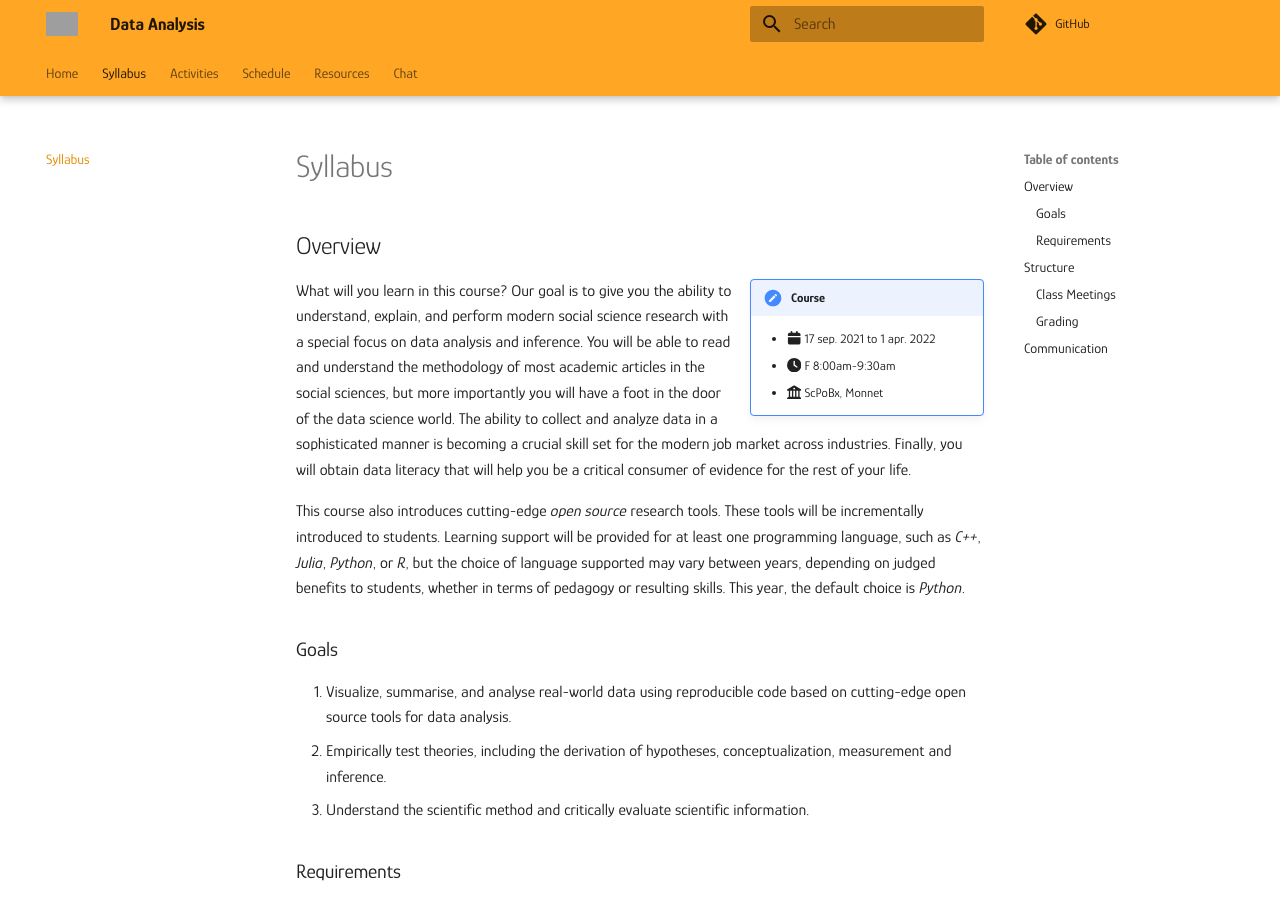
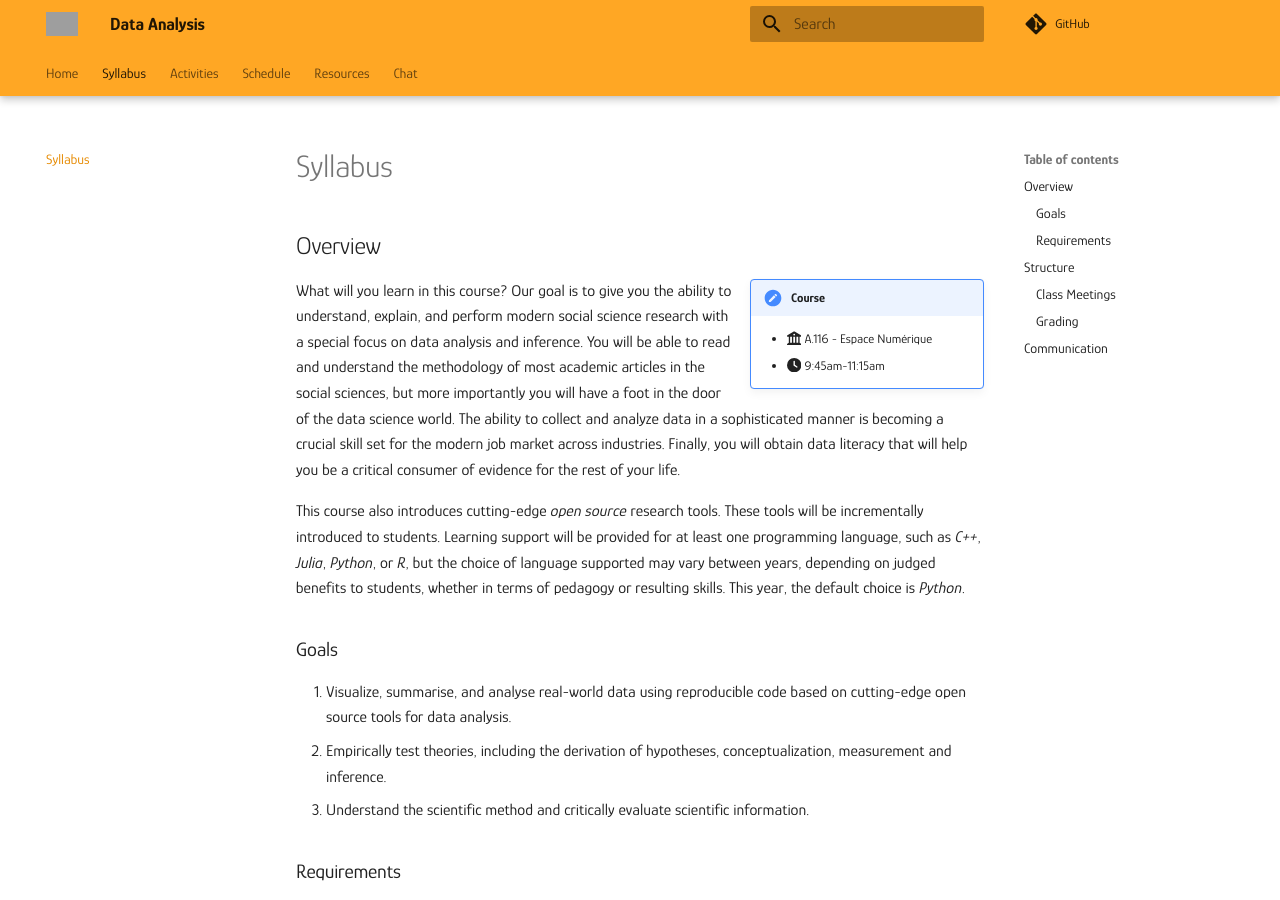
Before and after one commit to mickaeltemporao/data-analysis, an MkDocs documentation site: the page built from docs/syllabus.md, in a window 1280 px wide and 900 px high. Built offline with MkDocs 1.6.1 and Material for MkDocs 9.7.7, drawn with Linux system fonts in a browser that asks for light colours; comment, search, counter and statistics services are not loaded; grey boxes are pictures that could not be loaded.

Commit message:
icon update

```diff
--- a/docs/syllabus.md
+++ b/docs/syllabus.md
@@ -5,9 +5,8 @@
 
 !!! note inline end "Course"
 
-    - :fontawesome-solid-calendar: 17 sep. 2021 to 1 apr. 2022
-    - :fontawesome-solid-clock: F 8:00am-9:30am
-    - :fontawesome-solid-university: ScPoBx, Monnet
+    - :fontawesome-solid-building-columns: A.116 - Espace Numérique
+    - :fontawesome-solid-clock: 9:45am-11:15am
 
 What will you learn in this course?
 Our goal is to give you the ability to understand, explain, and perform modern social science research with a special focus on data analysis and inference. You will be able to read and understand the methodology of most academic articles in the social sciences, but more importantly you will have a foot in the door of the data science world. The ability to collect and analyze data in a sophisticated manner is becoming a crucial skill set for the modern job market across industries. Finally, you will obtain data literacy that will help you be a critical consumer of evidence for the rest of your life.
```
